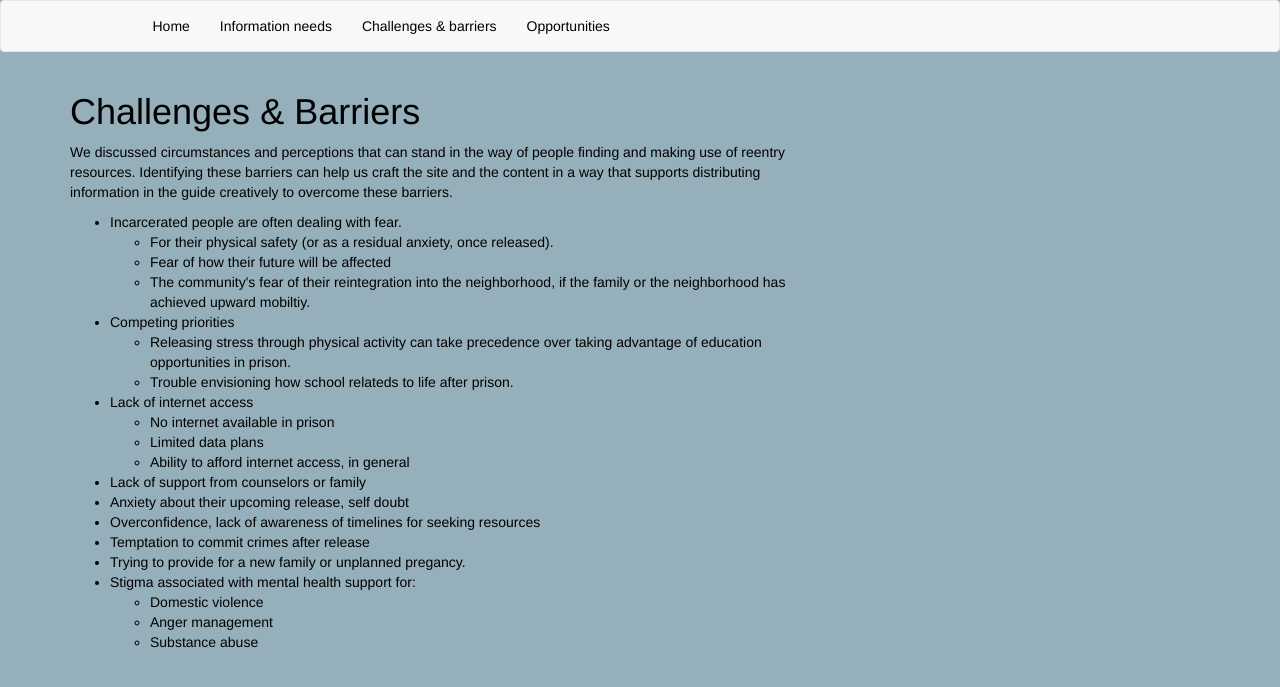
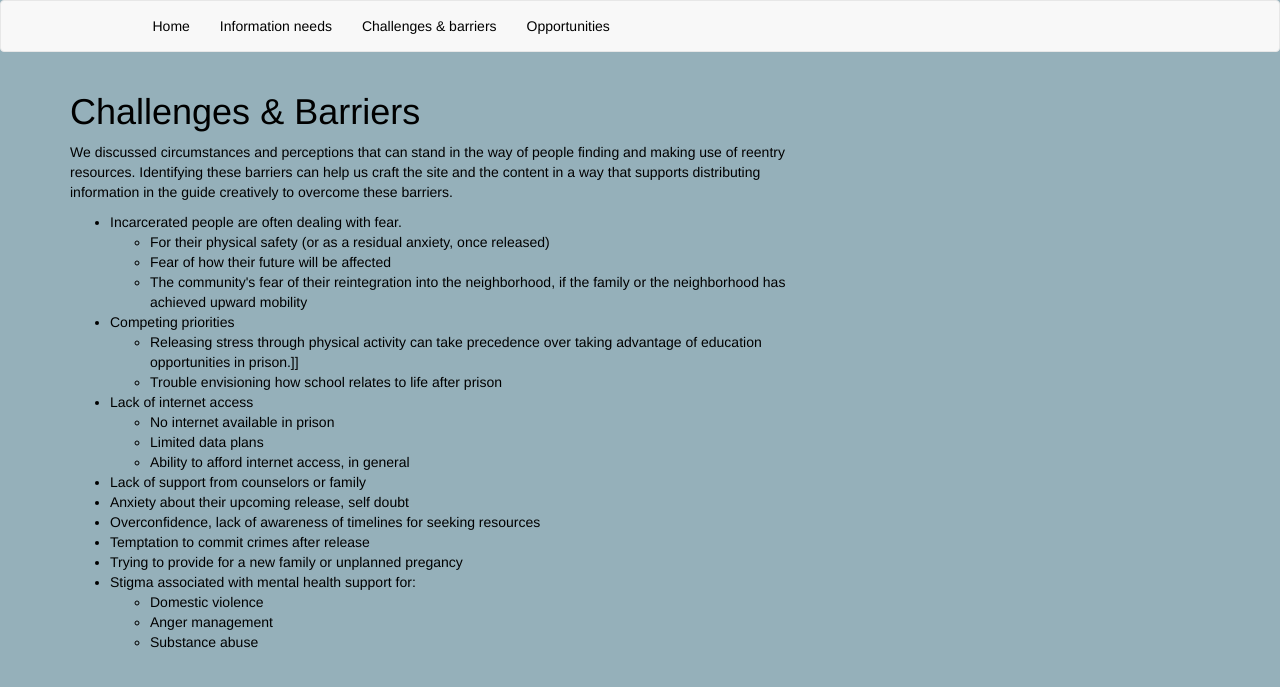
Before and after one commit to evz/access2justice, a Jekyll site: the page built from challenges.html, in a window 1280 px wide. Shown: the top 687 px of the page. Built offline with Jekyll 4.4.1, drawn with Linux system fonts in a browser that asks for light colours; nearby versions of some CDN libraries.

Commit message:
Update challenges.html

```diff
--- a/challenges.html
+++ b/challenges.html
@@ -16,13 +16,13 @@ information in the guide creatively to overcome these barriers.
         Incarcerated people are often dealing with fear.
         <ul>
             <li>
-                For their physical safety (or as a residual anxiety, once released).
+                For their physical safety (or as a residual anxiety, once released)
             </li>
             <li>
                 Fear of how their future will be affected
             </li>
             <li>
-                The community's fear of their reintegration into the neighborhood, if the family or the neighborhood has achieved upward mobiltiy.
+                The community's fear of their reintegration into the neighborhood, if the family or the neighborhood has achieved upward mobility
             </li>
         </ul>
     </li>
@@ -30,10 +30,10 @@ information in the guide creatively to overcome these barriers.
         Competing priorities
         <ul>
             <li>
-                Releasing stress through physical activity can take precedence over taking advantage of education opportunities in prison.
+                Releasing stress through physical activity can take precedence over taking advantage of education opportunities in prison.]]
             </li>
             <li>
-                Trouble envisioning how school relateds to life after prison.
+                Trouble envisioning how school relates to life after prison
             </li>
         </ul>
     </li>
@@ -64,7 +64,7 @@ information in the guide creatively to overcome these barriers.
         Temptation to commit crimes after release
     </li>
     <li>
-        Trying to provide for a new family or unplanned pregancy.
+        Trying to provide for a new family or unplanned pregancy
     </li>
     <li>
         Stigma associated with mental health support for:
```
